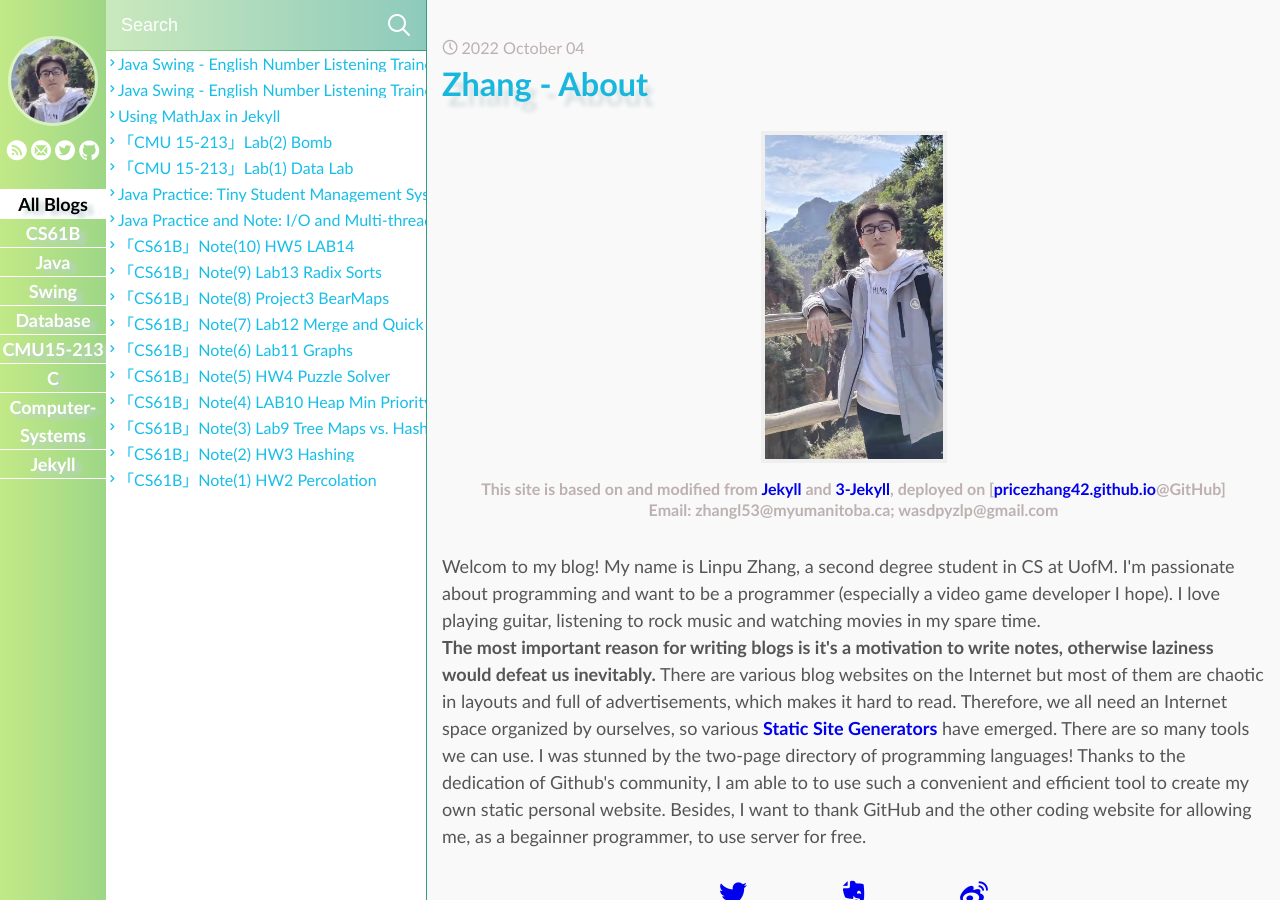
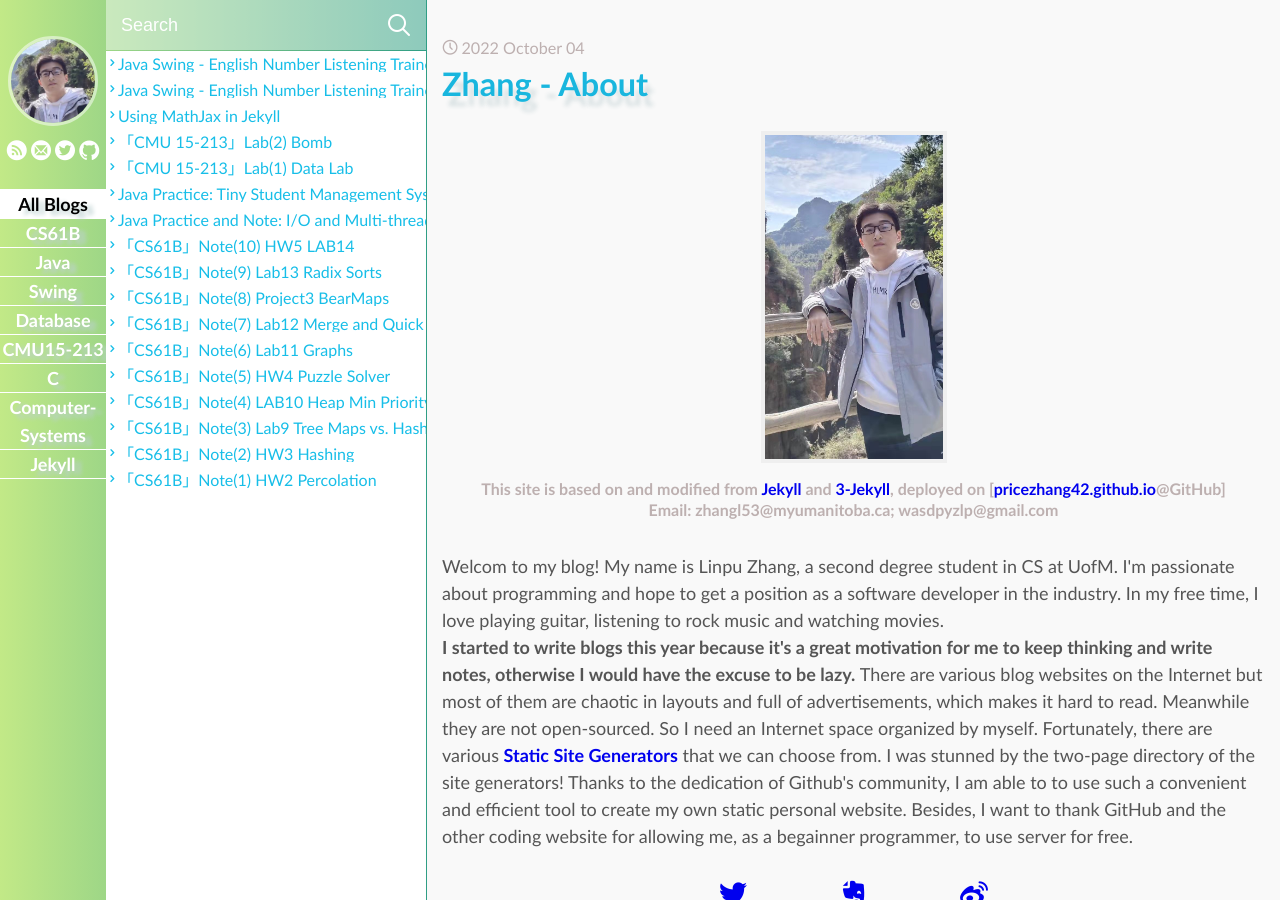
Before and after one commit to pricezhang42/pricezhang42.github.io, a Jekyll site: the page built from index.html, in a window 1280 px wide. Built offline with Jekyll 4.4.1, drawn with Linux system fonts in a browser that asks for light colours; some web fonts are replaced; comment, search, counter and statistics services are not loaded.

Commit message:
change homepage text

```diff
--- a/index.html
+++ b/index.html
@@ -13,6 +13,6 @@ Email: zhangl53@myumanitoba.ca; wasdpyzlp@gmail.com
 
 
 <p>
-Welcom to my blog! My name is Linpu Zhang, a second degree student in CS at UofM. I'm passionate about programming and want to be a programmer (especially a video game developer I hope). I love playing guitar, listening to rock music and watching movies in my spare time.
-<br><strong>The most important reason for writing blogs is it's a motivation to write notes, otherwise laziness would defeat us inevitably. </strong> There are various blog websites on the Internet but most of them are chaotic in layouts and full of advertisements, which makes it hard to read. Therefore, we all need an Internet space organized by ourselves, so various <strong><a href="https://github.com/pinceladasdaweb/Static-Site-Generators">Static Site Generators</a></strong> have emerged. There are so many tools we can use. I was stunned by the two-page directory of programming languages! Thanks to the dedication of Github's community, I am able to to use such a convenient and efficient tool to create my own static personal website. Besides, I want to thank GitHub and the other coding website for allowing me, as a begainner programmer, to use server for free.
+Welcom to my blog! My name is Linpu Zhang, a second degree student in CS at UofM. I'm passionate about programming and hope to get a position as a software developer in the industry. In my free time, I love playing guitar, listening to rock music and watching movies.
+<br><strong>I started to write blogs this year because it's a great motivation for me to keep thinking and write notes, otherwise I would have the excuse to be lazy. </strong> There are various blog websites on the Internet but most of them are chaotic in layouts and full of advertisements, which makes it hard to read. Meanwhile they are not open-sourced. So I need an Internet space organized by myself. Fortunately, there are various <strong><a href="https://github.com/pinceladasdaweb/Static-Site-Generators">Static Site Generators</a></strong> that we can choose from. I was stunned by the two-page directory of the site generators! Thanks to the dedication of Github's community, I am able to to use such a convenient and efficient tool to create my own static personal website. Besides, I want to thank GitHub and the other coding website for allowing me, as a begainner programmer, to use server for free.
 </p>
```
